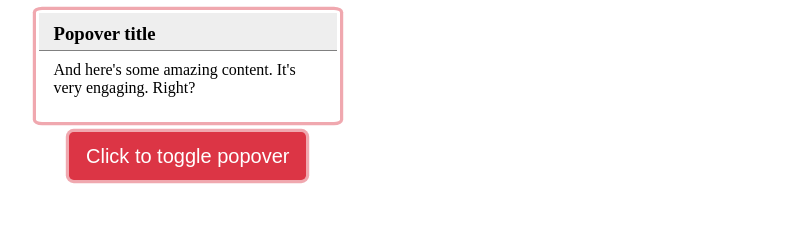
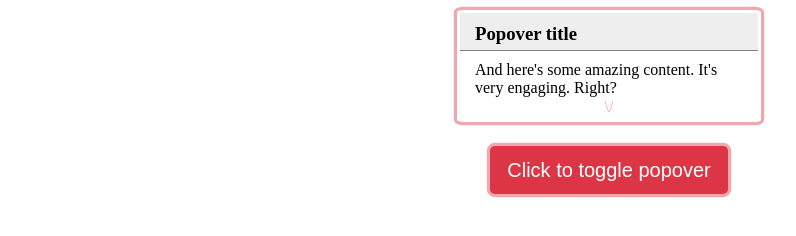
Before and after one commit to Junaer/form-js, a website built with webpack: page src/index.html in a window 1280 px wide. Both pictures are taken after a click on the button "Click to toggle popover". Shown: the whole page, without its empty margins (131-927 px from the left). Built offline with nearby package versions, Linux system fonts and the light colour scheme.

Commit message:
feat: genius move

```diff
--- a/src/css/style.css
+++ b/src/css/style.css
@@ -6,7 +6,7 @@
 
   .btn {
     background-color: #dc3545;
-    margin-top: 8.25rem;
+    margin-top: 9.15rem;
     margin-bottom: .25rem;
     color: #fff;
     border-color: #bd2130;
@@ -48,4 +48,23 @@
 
   .main {
     margin-left: 200px;
+    display: flex;
+    justify-content: center;
+    align-items: center;
   }
+
+  .arrow {
+    display: flex;
+    justify-content: center;
+    align-items: center;
+    bottom: 0;
+    border-width: .5rem .5rem 0;
+    border-top-color: rgba(0,0,0,.25);
+    position: relative;
+    /* display: block; */
+    content: "";
+    border-color: transparent;
+    border-style: border-style;
+    bottom: 4px;
+    color: rgba(225, 83, 97, .5);
+  }
--- a/src/index.html
+++ b/src/index.html
@@ -8,7 +8,7 @@
 </head>
 <body>
     <div class="main">
-        <button type="button" class="btn btn-lg btn-danger" Right?">Click to toggle popover</button>
+        <div><button type="button" class="btn btn-lg btn-danger" Right?">Click to toggle popover</button></div>
     </div>
 </body>
 </html>
--- a/src/js/app.js
+++ b/src/js/app.js
@@ -18,11 +18,9 @@ button.addEventListener('click', () => {
         newDiv.classList.add('message')
         newDiv.innerHTML = "<h3 class='title'>Popover title </h3>"
         newDiv.innerHTML += "<p class='text'>And here's some amazing content. It's very engaging. Right?</p>";
+        newDiv.innerHTML += "<div class='arrow'>\\/</div>"
         console.log(button.offsetWidth)
-        newDiv.style.left = left + button.offsetWidth / 2 - newDiv.offsetWidth / 2 - (x - height)  + 'px'
         newDiv.style.top = top - top + 10 + 'px'
-        newDiv.style.right = right + 'px'
-        newDiv.style.bottom = bottom + 'px'
         body.appendChild(newDiv)
         console.log(newDiv)
     }
```
